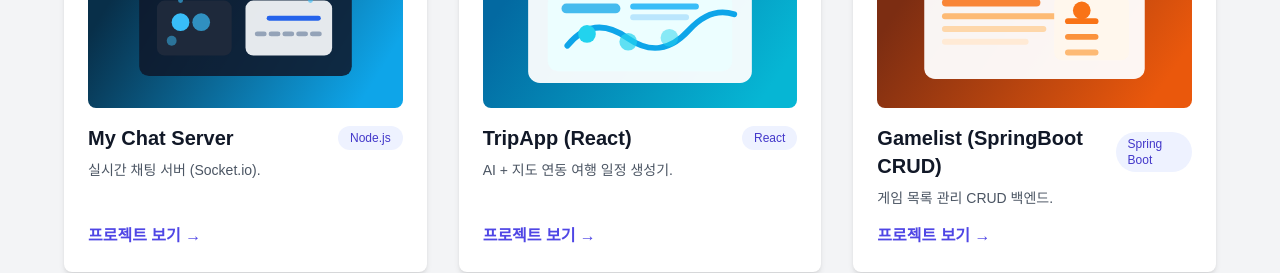
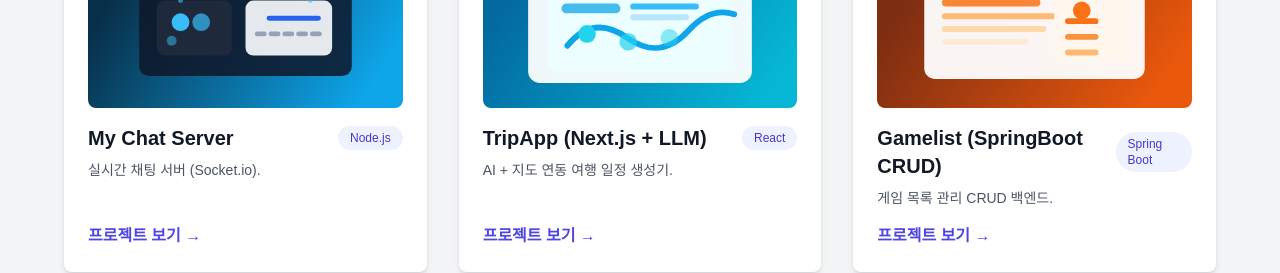
Before and after one commit to aidenjangkkj/my-next-app, a Next.js app: page /projects in a window 1280 px wide. Shown: the part 1020-1293 px from the top of the page. Built offline with nearby package versions, Linux system fonts and the light colour scheme.

Commit message:
기술 스택 수정

```diff
--- a/data/projects.ts
+++ b/data/projects.ts
@@ -102,11 +102,11 @@
   },
   {
     id: "TripApp",
-    title: "TripApp (React)",
+    title: "TripApp (Next.js + LLM)",
     description: "AI + 지도 연동 여행 일정 생성기.",
     longDescription:
       "사용자 입력을 바탕으로 일정 JSON을 생성하고, 장소/경로를 지도에 표시합니다. 좌표 파싱, 마커/폴리라인, 일자별 타임라인 UI를 제공합니다.",
-    techStack: ["React", "JavaScript", "Google Maps API", "LLM API"],
+    techStack: ["Next.js", "TypeScript", "MapBox API", "Gemini API"],
     framework: "React",
     github: "https://github.com/aidenjangkkj/trip-app-v2",
     demo: "https://trip-app-v2.vercel.app/",
```
